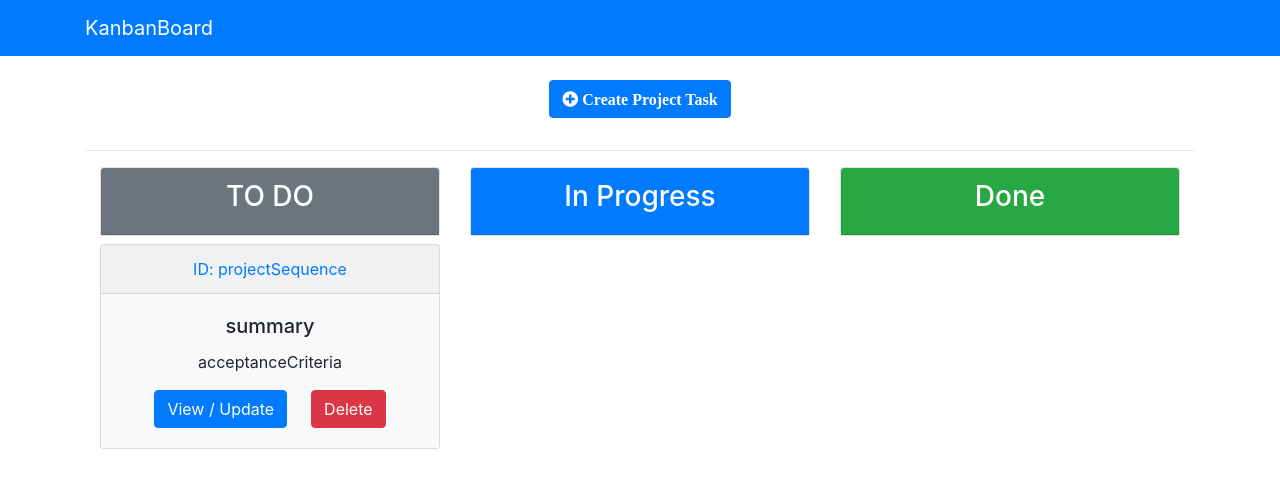
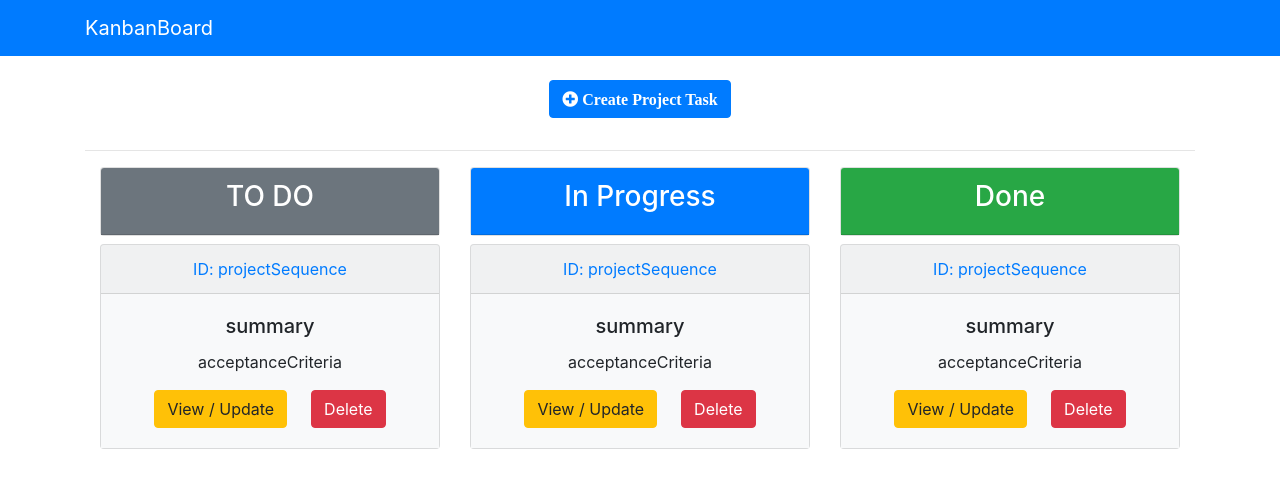
Before and after one commit to adnaneaabbar/KanbanBoard, a React (Create React App) app in the folder frontend/kanbanboard/: page / in a window 1280 px wide. Shown: the top 488 px of the page. Built offline with nearby package versions, Linux system fonts and the light colour scheme.

Commit message:
binding the form fields to the component state

```diff
--- a/frontend/kanbanboard/src/components/Board.js
+++ b/frontend/kanbanboard/src/components/Board.js
@@ -1,5 +1,6 @@
 import React, { Component } from 'react';
 import { Link } from 'react-router-dom';
+import ProjectTaskItem from './ProjectTask/ProjectTaskItem';
 
 class Board extends Component {
     render() {
@@ -19,25 +20,7 @@ class Board extends Component {
                                     <h3>TO DO</h3>
                                 </div>
                             </div>
-
-                            <div className='card mb-1 bg-light'>
-                                <div className='card-header text-primary'>
-                                    ID: projectSequence
-                                </div>
-                                <div className='card-body bg-light'>
-                                    <h5 className='card-title'>summary</h5>
-                                    <p className='card-text text-truncate '>
-                                        acceptanceCriteria
-                                    </p>
-                                    <a href='#' className='btn btn-primary'>
-                                        View / Update
-                                    </a>
-
-                                    <button className='btn btn-danger ml-4'>
-                                        Delete
-                                    </button>
-                                </div>
-                            </div>
+                            <ProjectTaskItem />
                         </div>
                         <div className='col-md-4'>
                             <div className='card text-center mb-2'>
@@ -45,6 +28,7 @@ class Board extends Component {
                                     <h3>In Progress</h3>
                                 </div>
                             </div>
+                            <ProjectTaskItem />
                         </div>
                         <div className='col-md-4'>
                             <div className='card text-center mb-2'>
@@ -52,6 +36,7 @@ class Board extends Component {
                                     <h3>Done</h3>
                                 </div>
                             </div>
+                            <ProjectTaskItem />
                         </div>
                     </div>
                 </div>
--- a/frontend/kanbanboard/src/components/ProjectTask/AddProjectTask.js
+++ b/frontend/kanbanboard/src/components/ProjectTask/AddProjectTask.js
@@ -2,6 +2,34 @@ import React, { Component } from 'react';
 import { Link } from 'react-router-dom';
 
 class AddProjectTask extends Component {
+    //intial state
+    constructor() {
+        super();
+        this.state = {
+            summary: '',
+            acceptanceCriteria: '',
+            status: '',
+        };
+        this.onChange = this.onChange.bind(this);
+        this.onSubmit = this.onSubmit.bind(this);
+    }
+
+    onChange(e) {
+        this.setState({
+            [e.target.name]: e.target.value,
+        });
+    }
+
+    onSubmit(e) {
+        e.preventDefault();
+        const newProjectTask = {
+            summary: this.state.summary,
+            acceptanceCriteria: this.state.acceptanceCriteria,
+            status: this.state.status,
+        };
+        console.log(newProjectTask);
+    }
+
     render() {
         return (
             <div className='addProjectTask'>
@@ -14,12 +42,14 @@ class AddProjectTask extends Component {
                             <h4 className='display-4 text-center'>
                                 Add /Update Project Task
                             </h4>
-                            <form>
+                            <form onSubmit={this.onSubmit}>
                                 <div className='form-group'>
                                     <input
                                         type='text'
                                         className='form-control form-control-lg'
                                         name='summary'
+                                        value={this.state.summary}
+                                        onChange={this.onChange}
                                         placeholder='Project Task summary'
                                     />
                                 </div>
@@ -28,12 +58,16 @@ class AddProjectTask extends Component {
                                         className='form-control form-control-lg'
                                         placeholder='Acceptance Criteria'
                                         name='acceptanceCriteria'
+                                        value={this.state.acceptanceCriteria}
+                                        onChange={this.onChange}
                                     ></textarea>
                                 </div>
                                 <div className='form-group'>
                                     <select
                                         className='form-control form-control-lg'
                                         name='status'
+                                        value={this.state.status}
+                                        onChange={this.onChange}
                                     >
                                         <option value=''>Select Status</option>
                                         <option value='TO_DO'>TO DO</option>
--- /dev/null
+++ b/frontend/kanbanboard/src/components/ProjectTask/ProjectTaskItem.js
@@ -0,0 +1,26 @@
+import React, { Component } from 'react';
+
+class ProjectTaskItem extends Component {
+    render() {
+        return (
+            <div className='card mb-1 bg-light'>
+                <div className='card-header text-primary'>
+                    ID: projectSequence
+                </div>
+                <div className='card-body bg-light'>
+                    <h5 className='card-title'>summary</h5>
+                    <p className='card-text text-truncate '>
+                        acceptanceCriteria
+                    </p>
+                    <a href='#' className='btn btn-warning'>
+                        View / Update
+                    </a>
+
+                    <button className='btn btn-danger ml-4'>Delete</button>
+                </div>
+            </div>
+        );
+    }
+}
+
+export default ProjectTaskItem;
```
